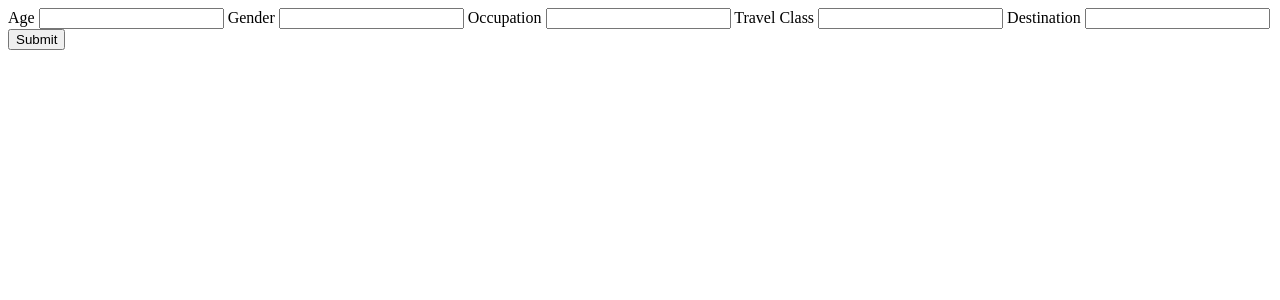
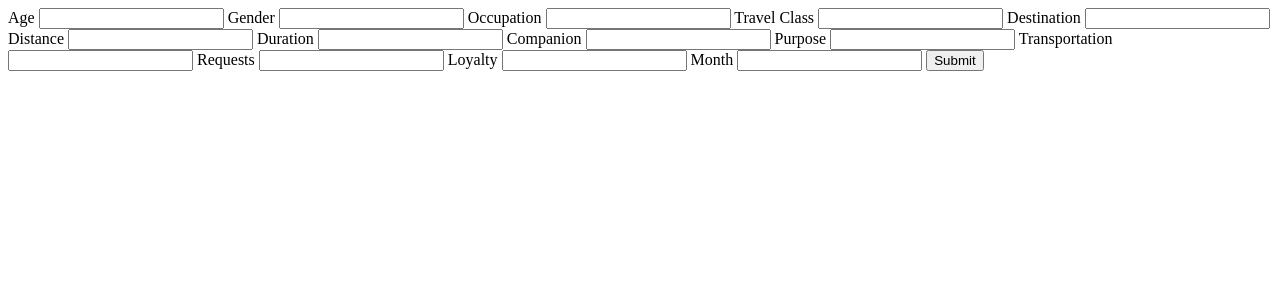
Before and after one commit to felipevieirafmv/ProjetoMachineLearning, a Flask app: page / in a window 1280 px wide. Shown: the top 300 px of the page. Run offline with Flask 3, Linux system fonts and the light colour scheme.

Commit message:
Server working

```diff
--- a/server.py
+++ b/server.py
@@ -1,4 +1,7 @@
 from flask import Flask, request, render_template
+import numpy as np
+from joblib import load
+import pandas as pd
 
 app = Flask(__name__)
 
@@ -10,7 +13,35 @@ def index():
 def read_form():
     data = request.form
 
-    return data["userAge"]
+    userArray = {
+        "Age": [data["userAge"]],
+        "Gender": [data["userGender"]],
+        "Occupation": [data["userOccupation"]],
+        "Travel Class": [data["userTarvelClass"]],
+        "Destination": [data["userDestination"]],
+        "Distance to Destination (Light-Years)": [data["userDistance"]],
+        "Duration of Stay (Earth Days)": [data["userDuration"]],
+        "Number of Companions": [data["userCompanion"]],
+        "Purpose of Travel": [data["userPurpose"]],
+        "Transportation Type": [data["userTransportation"]],
+        "Special Requests": [data["userRequests"]],
+        "Loyalty Program Member": [data["userLoyalty"]],
+        "Month": [data["userMonth"]]
+    }
+
+    df = pd.DataFrame(userArray)
+
+    loaded_model = load(open("Dumps\est.pkl", 'rb'))
+
+    predict = loaded_model.predict(df)
+
+    print(predict)
+
+    answer = str(predict[0])
+
+    print(answer)
+
+    return answer
 
 if __name__ == '__main__':
     app.run()
--- a/templates/index.html
+++ b/templates/index.html
@@ -23,6 +23,22 @@
                 <input name="userTarvelClass" class="form-control" id="TarvelClass">
                 <label for="destination" class="form-label">Destination</label>
                 <input name="userDestination" class="form-control" id="Destination">
+                <label for="Distance" class="form-label">Distance</label>
+                <input name="userDistance" class="form-control" id="Distance">
+                <label for="Duration" class="form-label">Duration</label>
+                <input name="userDuration" class="form-control" id="Duration">
+                <label for="Companion" class="form-label">Companion</label>
+                <input name="userCompanion" class="form-control" id="Companion">
+                <label for="Purpose" class="form-label">Purpose</label>
+                <input name="userPurpose" class="form-control" id="Purpose">
+                <label for="Transportation" class="form-label">Transportation</label>
+                <input name="userTransportation" class="form-control" id="Transportation">
+                <label for="Requests" class="form-label">Requests</label>
+                <input name="userRequests" class="form-control" id="Requests">
+                <label for="Loyalty" class="form-label">Loyalty</label>
+                <input name="userLoyalty" class="form-control" id="Loyalty">
+                <label for="Month" class="form-label">Month</label>
+                <input name="userMonth" class="form-control" id="Month">
                 <button type="submit" class="btn btn-primary">Submit</button>
             </form>
         </div>
```
Also changed, not shown: teste.py (added, +41 -0 lines), 16 other files.
